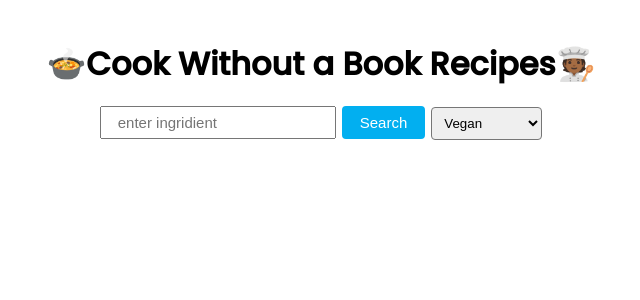
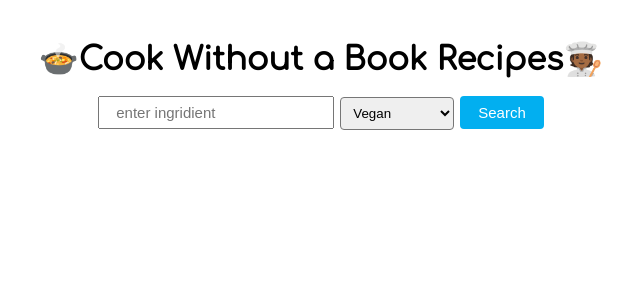
Before and after one commit to Donellawc/recipe-app, a React (Create React App) app: page / in a window 1280 px wide. Shown: the top 300 px of the page, without its empty margins (319-959 px from the left). Built offline with nearby package versions, Linux system fonts and the light colour scheme.

Commit message:
getting images to load

```diff
--- a/src/App.css
+++ b/src/App.css
@@ -41,6 +41,7 @@
 .app_recipes {
   margin-top: 24px;
   display: grid;
+
   grid-template-columns: 230px 230px;
   align-items: baseline;
 }
--- a/src/App.js
+++ b/src/App.js
@@ -1,25 +1,25 @@
-import './App.css';
+import "./App.css";
 import { useState } from "react";
 import Axios from "axios";
-import RecipeTile from './RecipeTile';
-
+import RecipeTile from "./RecipeTile";
 
 function App() {
   const [query, setquery] = useState("");
   const [recipes, setrecipes] = useState([]);
-  const [healthLabels, sethealthLabels] =useState("vegan");
+  const [healthLabels, sethealthLabels] = useState("vegan");
+  const [ingredients, setingredients] = useState("");
+
 
   // const YOUR_APP_KEY = "19b8e685932721792cc061fe6bed8858";
 
   // const YOUR_APP_ID = "29c94a5f";
 
-  const url= `https://api.edamam.com/api/recipes/v2?type=public&q=health=${healthLabels}&app_id=29c94a5f&app_key=19b8e685932721792cc061fe6bed8858`;
-
-  async function getRecipe(){
+  async function getRecipe() {
+    const url = `https://api.edamam.com/api/recipes/v2?type=public&q=${query}&health=${healthLabels}&app_id=29c94a5f&app_key=19b8e685932721792cc061fe6bed8858`;
     var result = await Axios.get(url);
     setrecipes(result.data.hits);
     console.log(result.data);
-  };
+  }
   const onSubmit = (e) => {
     e.preventDefault();
     getRecipe();
@@ -33,62 +33,41 @@ function App() {
           type="text"
           className="app_input"
           placeholder="enter ingridient"
-          autoComplete= "off"
+          autoComplete="off"
           value={query}
-          onChange={(e) =>  setquery(e.target.value)}
+          onChange={(e) => setquery(e.target.value)}
         />
 
-      <input className="app_submit" type="submit"
-      value="Search" />
+        <select
+          className="app_healthLabels"
+          value={healthLabels}
+          onChange={(e) => sethealthLabels(e.target.value)}
+        >
+          <option value="vegan">Vegan</option>
 
-       <select className="app_healthLabels">
+          <option value="vegetarian">Vegetarian</option>
 
-        <option onClick={() => sethealthLabels("vegan")}
-        >Vegan</option>
+          <option value="No-oil-added">No-oil added</option>
 
-          <option
-          onClick={() => sethealthLabels("vegetarian")}
-          >Vegetarian</option>
+          <option value="dairy-free">dairy-free</option>
 
-          <option
-          onClick={()=> sethealthLabels("low-fat")}
-         >low-fat</option>
+          <option value="gluten-free">gluten-free</option>
 
-          <option
-          onClick={()=> sethealthLabels("dairy-free")}
-         >dairy-free</option>
+          <option value="keto-friendly">keto-friendly</option>
 
-          <option
-          onClick={()=> sethealthLabels("gluten-free")}
-         >gluten-free</option>
+          <option value="paleo">paleo</option>
 
-          <option
-          onClick={()=> sethealthLabels("keto-friendly")}
-         >keto-friendly</option>
+          <option value="low-sugar">low-sugar</option>
 
-          <option
-          onClick={()=> sethealthLabels("paleo")}
-         >paleo</option>
-
-          <option
-          onClick={()=> sethealthLabels("low-sugar")}
-         >low-sugar</option>
-
-          <option
-          onClick={()=> sethealthLabels("peanut-free")}
-         >paenut-free </option>
-         <option
-          onClick={()=> sethealthLabels("soy-free")}
-         >soy-free</option>
-          </select>
-
-
+          <option value="peanut-free">paenut-free</option>
+          <option value="soy-free">soy-free</option>
+        </select>
+        <input className="app_submit" type="submit" value="Search" />
       </form>
 
       <div className="app_recipes">
-
-       {recipes.map((recipe) => {
-          return <RecipeTile recipe={recipe} />;
+        {recipes.map((recipe, idx) => {
+          return <RecipeTile key={idx} recipe={recipe} />;
         })}
       </div>
     </div>
--- a/src/RecipeTile.js
+++ b/src/RecipeTile.js
@@ -1,18 +1,19 @@
-import React from 'react'
+import React, { useMemo } from "react";
 import "./RecipeTile.css";
 
+export default function RecipeTile({ recipe }) {
+  const imageUrl = useMemo(() => {
+    if (recipe.recipe.image.match(/\.(jpeg|jpg|gif|png)/) != null) {
+      return recipe.recipe.image;
+    }
+    return "https://via.placeholder.com/200x200.png?text=Recipe%20Photo%20Not%20Found";
+  }, [recipe]);
 
-export default function RecipeTile({ recipe }) {
+  return (
+    <div className="recipeTile">
+      <img className="recipeTile_img" src={imageUrl} />
 
-    return (
-      recipe["recipe"]["image"].match(/\.(jpeg|jpg|gif|png)$/)
-      !=null && (
-    <div className="recipeTile">
-    <img className="recipeTile_img" src={recipe["recipe"]
-    ["image"]} />
-        <p className="recipeTile_name">{recipe["recipe"]
-        ["label"]}</p>
-         </div>
-     )
+      <p className="recipeTile_name">{recipe.recipe.label}</p>
+    </div>
   );
 }
--- a/src/index.css
+++ b/src/index.css
@@ -1,8 +1,8 @@
-@import url('https://fonts.googleapis.com/css2?family=Poppins:wght@400;500&display=swap');
+@import url('https://fonts.googleapis.com/css2?family=Comfortaa&family=Poppins:wght@400;500&display=swap');
 
 body {
   margin: 0;
-  font-family: 'Poppins', -apple-system, BlinkMacSystemFont, 'Segoe UI', 'Roboto', 'Oxygen',
+  font-family: 'Comfortaa', -apple-system, BlinkMacSystemFont, 'Segoe UI', 'Roboto', 'Oxygen',
     'Ubuntu', 'Cantarell', 'Fira Sans', 'Droid Sans', 'Helvetica Neue',
     sans-serif;
   -webkit-font-smoothing: antialiased;
```
